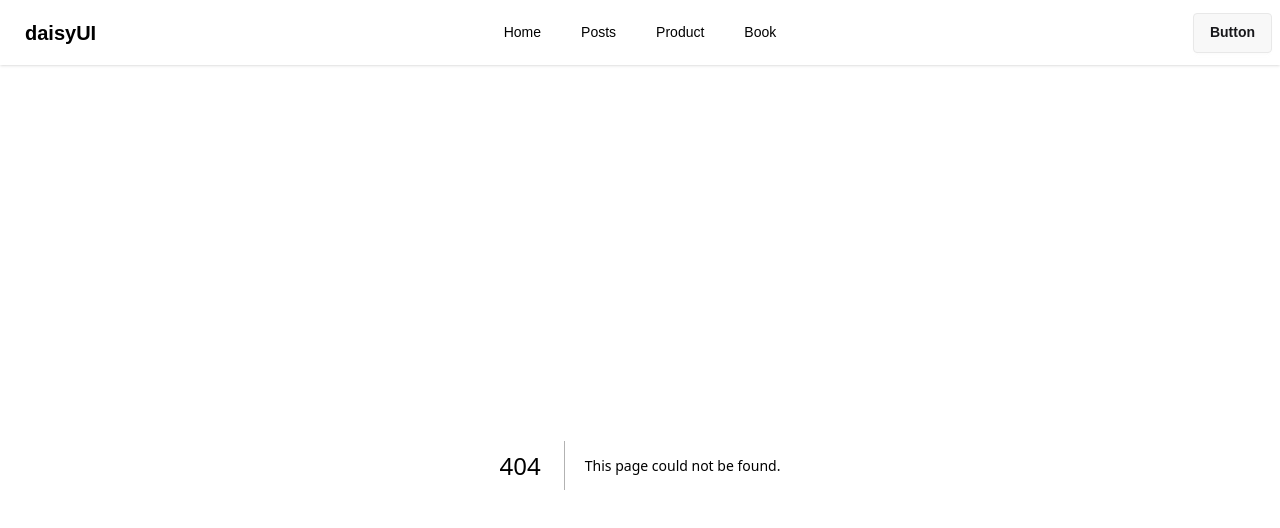
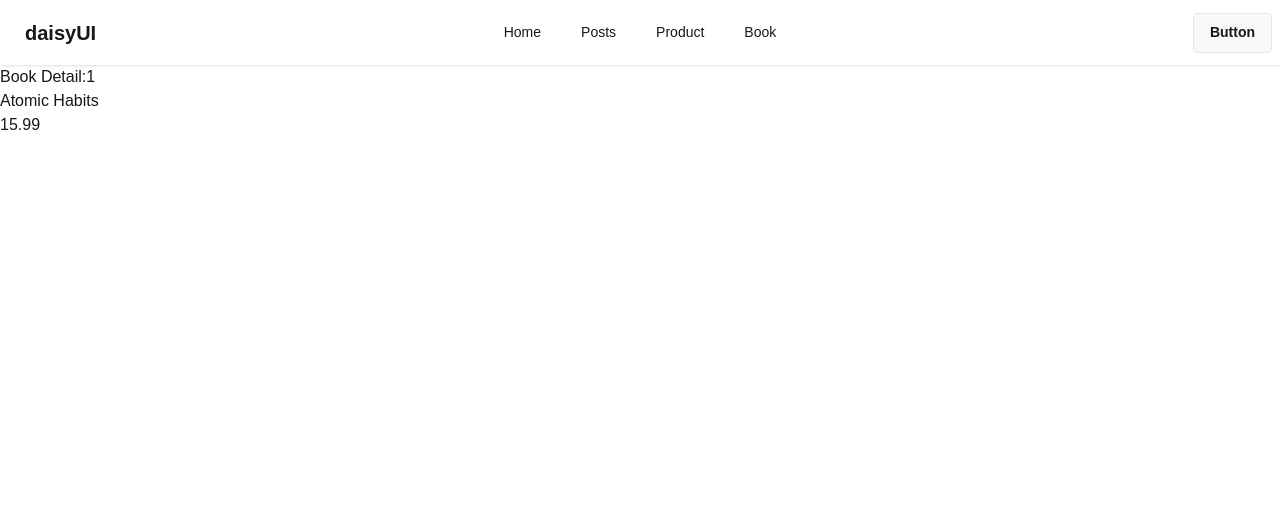
Before and after one commit to MdRoyet/nextjs-data-fetching, a Next.js app: page /books/1 in a window 1280 px wide. Before the commit this address had no page. Shown: the top 528 px of the page. Built offline with nearby package versions, Linux system fonts and the light colour scheme; data requests are answered from the project's data file.

Commit message:
generatestatic params

```diff
--- /dev/null
+++ b/src/app/books/[bookId]/loading.jsx
@@ -0,0 +1,10 @@
+const BookLoading = () => {
+  return (
+    <div className="flex justify-center items-center">
+      <h2>Book Informations is fetching:</h2>
+      <span className="loading loading-dots loading-lg"></span>
+    </div>
+  );
+};
+
+export default BookLoading;
--- /dev/null
+++ b/src/app/books/[bookId]/page.jsx
@@ -0,0 +1,21 @@
+export const generateStaticParams = async () => {
+  const res = await fetch("http://localhost:5000/books");
+  const books = await res.json();
+  return books.map((book) => ({ bookId: book.id }));
+};
+
+const BooksDetailPage = async ({ params }) => {
+  const { bookId } = await params;
+
+  const res = await fetch(`http://localhost:5000/books/${bookId}`);
+  const { title, author, price } = await res.json();
+  return (
+    <div>
+      <h2>Book Detail:{bookId}</h2>
+      <h3>{title}</h3>
+      <h3>{price}</h3>
+    </div>
+  );
+};
+
+export default BooksDetailPage;
--- a/src/components/BooksCard.jsx
+++ b/src/components/BooksCard.jsx
@@ -1,3 +1,5 @@
+import Link from "next/link";
+
 const BooksCard = ({ book }) => {
   const { title, author, publishedYear, genre, price } = book;
   return (
@@ -11,7 +13,9 @@
           <p>{genre}</p>
           <p>{price}</p>
           <div className="justify-end card-actions">
-            <button className="btn btn-primary">Buy Now</button>
+            <Link href={`/books/${book.id}`}>
+              <button className="btn btn-primary">Show Details</button>
+            </Link>
           </div>
         </div>
       </div>
```
